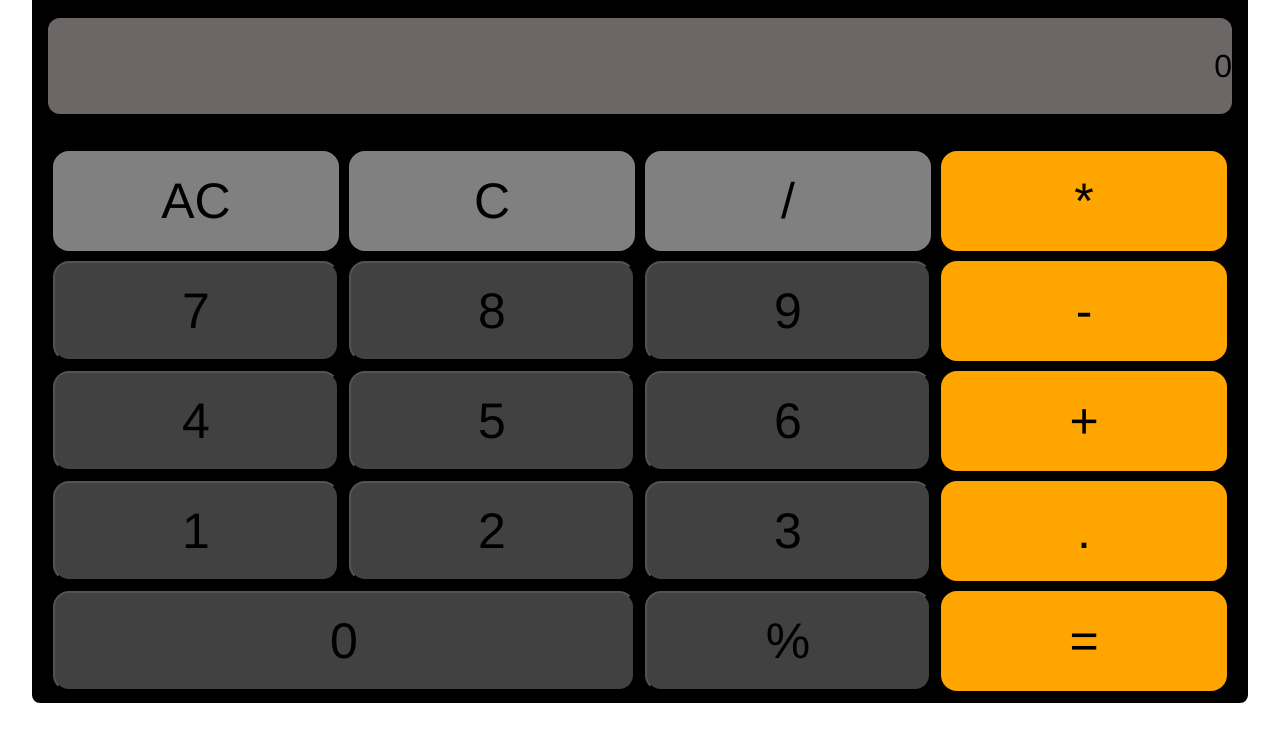
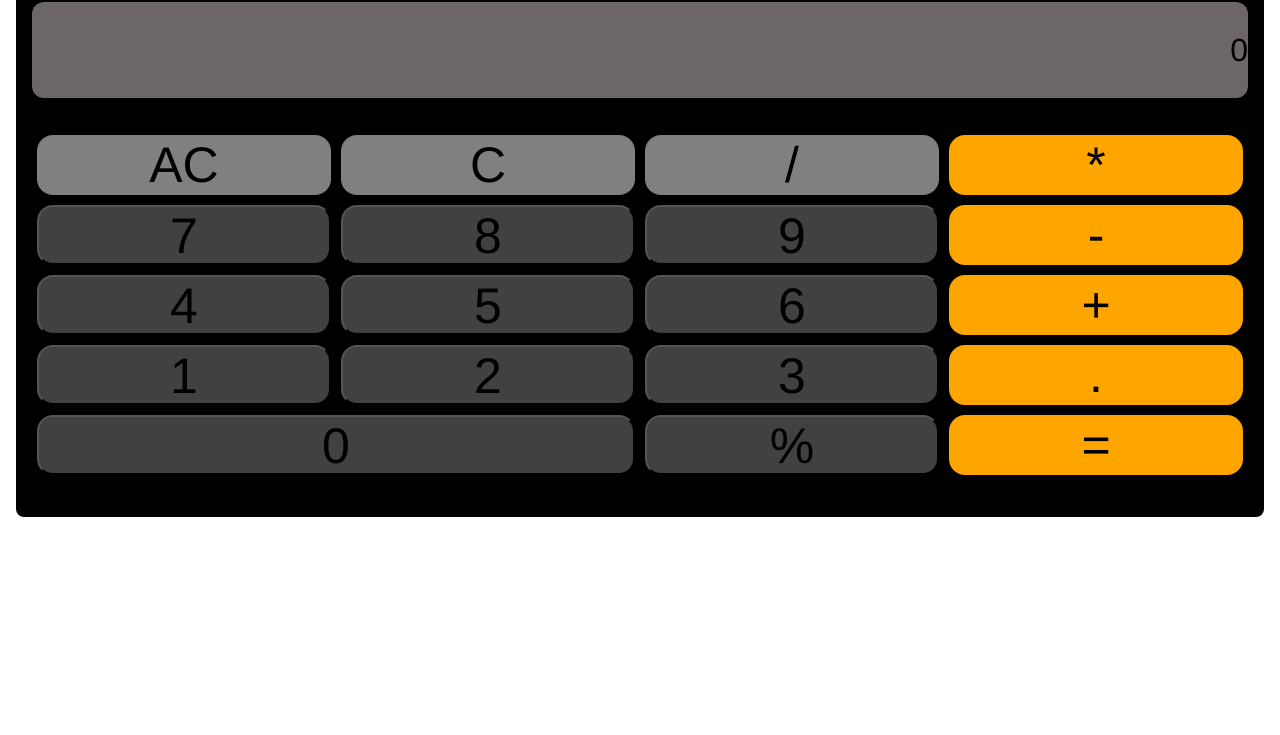
Before and after one commit to jofrannys/JACalculadora, a plain HTML site: page index.html in a window 1280 px wide. Shown: the part 99-834 px from the top of the page. After the commit the page ends 800 px from the top, so only its background shows below. Drawn offline with Linux system fonts and the light colour scheme.

Commit message:
actualizado
se actualizo el tamaño de botones

```diff
--- a/style.css
+++ b/style.css
@@ -5,12 +5,12 @@ box-sizing: border-box;
 font-family: 'Franklin Gothic Medium', 'Arial Narrow', Arial, sans-serif;
 }
 body{
-    margin: 2rem;
+    margin: 1rem;
 }
 
 .contenedor{
     width: 100%;
-    height: 770px;
+    height: 600px;
     display: flex;
     flex-direction: column;
     box-sizing: border-box;
@@ -57,7 +57,7 @@ input:focus {
     cursor: pointer;
 }
 .item{
-    height: 100px;
+    height: 60px;
     font-size: 50px;
     border-radius: 1rem;
     margin: 5px;
```
